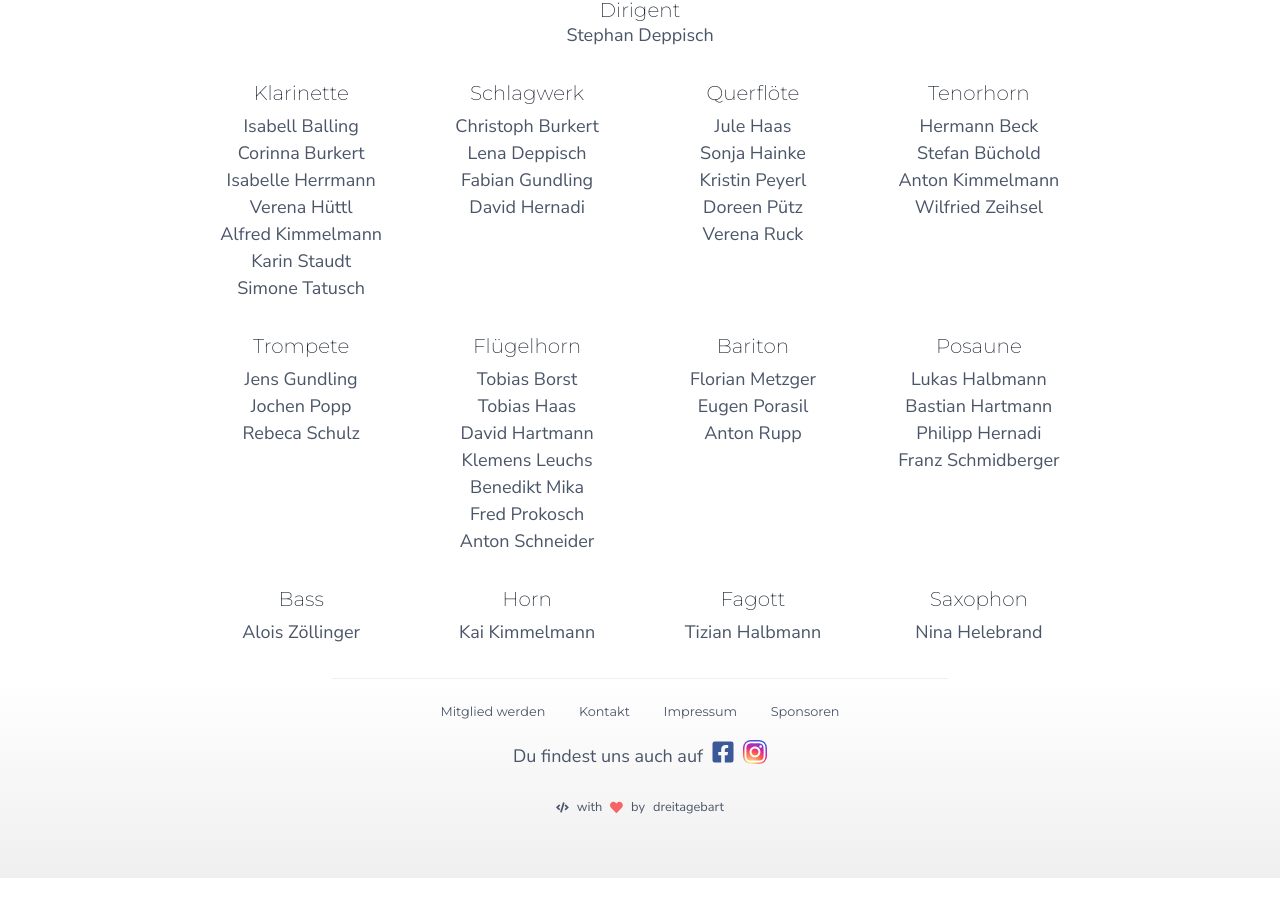
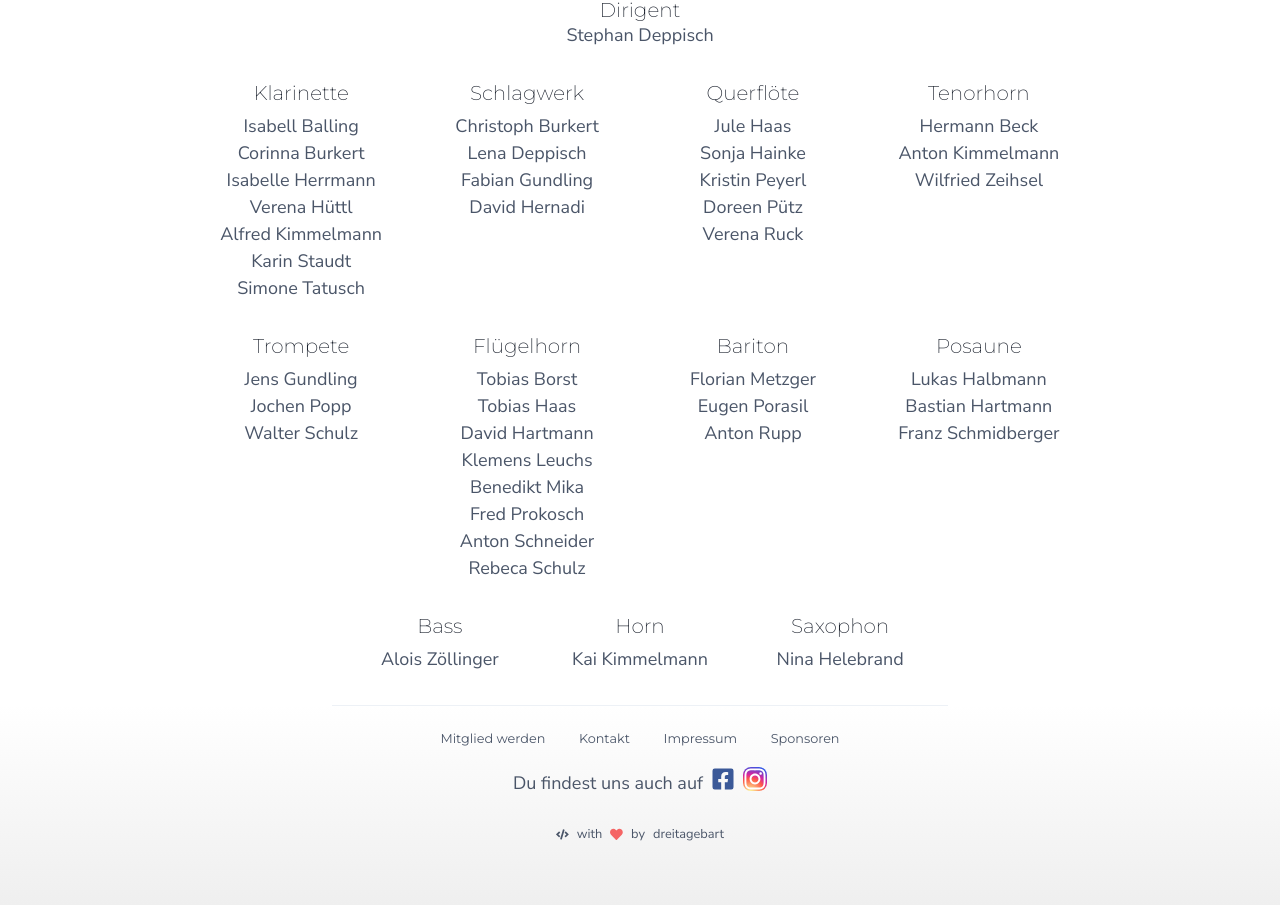
Before and after one commit to dreitagebart/musikkapelle-markelsheim-v2, a Next.js app: page /club/band in a window 1280 px wide. Shown: the part 1079-1984 px from the top of the page. Before the commit the page ends 1957 px from the top, so only its background shows below. Built offline with nearby package versions, Linux system fonts and the light colour scheme.

Commit message:
band members

```diff
--- a/src/pages/club/band.tsx
+++ b/src/pages/club/band.tsx
@@ -88,7 +88,7 @@ const Page: NextPageExtended = () => {
 							</Heading>
 							<List>
 								<ListItem>Hermann Beck</ListItem>
-								<ListItem>Stefan Büchold</ListItem>
+								{/* <ListItem>Stefan Büchold</ListItem> */}
 								<ListItem>Anton Kimmelmann</ListItem>
 								<ListItem>Wilfried Zeihsel</ListItem>
 							</List>
@@ -100,7 +100,7 @@ const Page: NextPageExtended = () => {
 							<List>
 								<ListItem>Jens Gundling</ListItem>
 								<ListItem>Jochen Popp</ListItem>
-								<ListItem>Rebeca Schulz</ListItem>
+								<ListItem>Walter Schulz</ListItem>
 							</List>
 						</Box>
 						<Box textAlign="center">
@@ -115,6 +115,7 @@ const Page: NextPageExtended = () => {
 								<ListItem>Benedikt Mika</ListItem>
 								<ListItem>Fred Prokosch</ListItem>
 								<ListItem>Anton Schneider</ListItem>
+								<ListItem>Rebeca Schulz</ListItem>
 							</List>
 						</Box>
 						<Box textAlign="center">
@@ -134,10 +135,16 @@ const Page: NextPageExtended = () => {
 							<List>
 								<ListItem>Lukas Halbmann</ListItem>
 								<ListItem>Bastian Hartmann</ListItem>
-								<ListItem>Philipp Hernadi</ListItem>
+								{/* <ListItem>Philipp Hernadi</ListItem> */}
 								<ListItem>Franz Schmidberger</ListItem>
 							</List>
 						</Box>
+					</SimpleGrid>
+					<SimpleGrid
+						columns={{ sm: 1, md: 3, lg: 3, xl: 3 }}
+						spacingX="4rem"
+						spacingY="2rem"
+					>
 						<Box textAlign="center">
 							<Heading size="md" variant="mb">
 								Bass
@@ -154,14 +161,14 @@ const Page: NextPageExtended = () => {
 								<ListItem>Kai Kimmelmann</ListItem>
 							</List>
 						</Box>
-						<Box textAlign="center">
+						{/* <Box textAlign="center">
 							<Heading size="md" variant="mb">
 								Fagott
 							</Heading>
 							<List>
 								<ListItem>Tizian Halbmann</ListItem>
 							</List>
-						</Box>
+						</Box> */}
 						<Box textAlign="center">
 							<Heading size="md" variant="mb">
 								Saxophon
```
